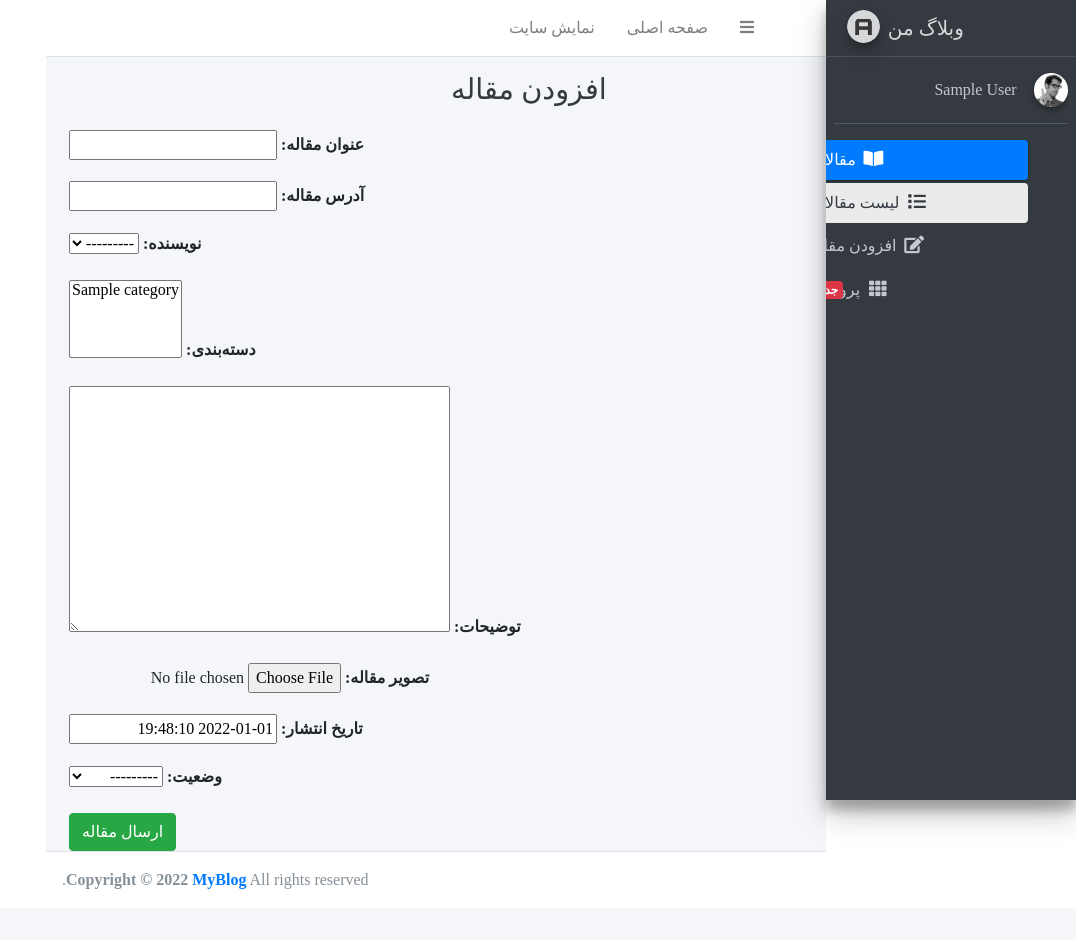
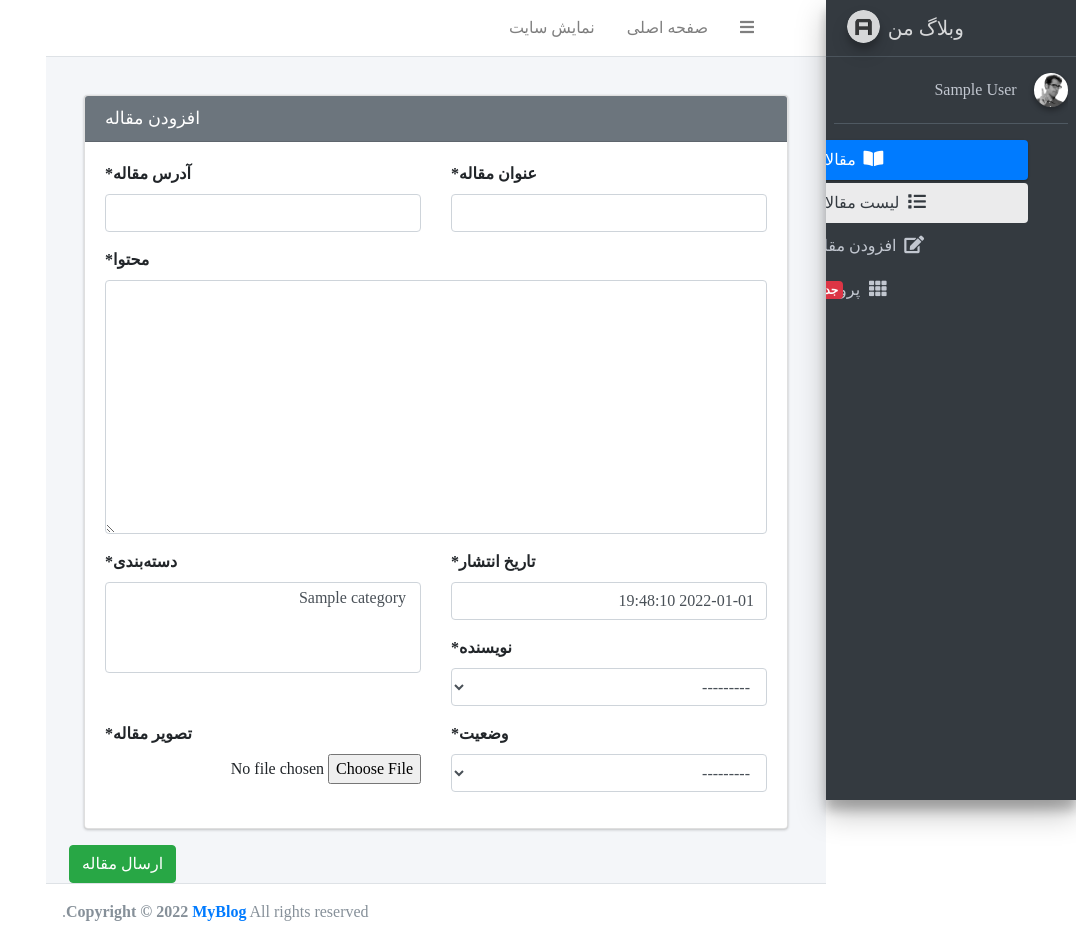
Before and after one commit to MohammadMahdi-Akhondi/django-blog, a Django app: page /account/article/create in a window 1280 px wide. Shown: the whole page, without its empty margins (204-1280 px from the left). Before the commit the page ends 889 px from the top, so only its background shows below. Run offline with Django 3.2, Linux system fonts and the light colour scheme; a user stored in the database is signed in; tables that the repository leaves empty hold one stand-in row (values such as "Sample post"); some libraries are stand-ins or nearby versions; some web fonts are replaced.

Commit message:
Styling the page 'Add article'

```diff
--- a/blog/models.py
+++ b/blog/models.py
@@ -48,7 +48,7 @@ class Article(models.Model):
     slug        = models.SlugField(max_length=50, unique=True, verbose_name='آدرس مقاله')
     author      = models.ForeignKey(User, null=True, on_delete=models.SET_NULL, related_name='articles', verbose_name='نویسنده')
     category    = models.ManyToManyField(Category, verbose_name="دسته‌بندی", related_name="articles")
-    description = models.TextField(verbose_name='توضیحات')
+    description = models.TextField(verbose_name='محتوا')
     thumbnail   = models.ImageField(upload_to="images",verbose_name='تصویر مقاله')
     publish     = models.DateTimeField(default=timezone.now, verbose_name='تاریخ انتشار')
     created     = models.DateTimeField(auto_now_add=True)
--- a/config/settings.py
+++ b/config/settings.py
@@ -43,6 +43,7 @@ INSTALLED_APPS = [
     'account.apps.AccountConfig',
     'extensions',
     'widget_tweaks',
+    'crispy_forms',
 ]
 
 MIDDLEWARE = [
@@ -123,6 +124,8 @@ USE_TZ = True
 # Static files (CSS, JavaScript, Images)
 # https://docs.djangoproject.com/en/2.2/howto/static-files/
 
+CRISPY_TEMPLATE_PACK = 'bootstrap4'
+
 STATIC_URL = '/static/'
 # STATIC_ROOT = os.path.join(BASE_DIR, 'static')
 STATICFILES_DIRS = [
--- a/requirements.txt
+++ b/requirements.txt
@@ -1,5 +1,6 @@
 certifi==2020.6.20
 Django==2.2.5
+django-crispy-forms==1.13.0
 django-widget-tweaks==1.4.12
 Pillow==8.4.0
 pytz==2021.3
--- a/templates/blog/article_detail.html
+++ b/templates/blog/article_detail.html
@@ -49,11 +49,11 @@
                       {% endfor %}
                       <a href="post-details.html"><h4>{{ object.title }}</h4></a>
                       <ul class="post-info">
-                        <li><a href="#">Mahdi</a></li>
+                        <li><a href="{% url 'blog:author' object.author %}">{{ object.author.get_full_name }}</a></li>
                         <li><a href="#">{{ object.jpublish }}</a></li>
                         <li><a href="#">۴ دیدگاه</a></li>
                       </ul>
-                      {{ object.description | linebreaks }}
+                      {{ object.description | safe }}
                     </div>
                   </div>
                 </div>
--- a/templates/blog/list.html
+++ b/templates/blog/list.html
@@ -44,7 +44,7 @@
                           <li><a href="">{{ article.jpublish }}</a></li>
                           <li><a href="">4 Comments</a></li>
                         </ul>
-                        <p>{{ article.description | truncatewords:20 }}</p>
+                        <p>{{ article.description | striptags | truncatewords:20 }}</p>
                       </div>
                     </div>
                   </div>
--- a/templates/registration/article-create-update.html
+++ b/templates/registration/article-create-update.html
@@ -1,13 +1,48 @@
 {% extends './base.html' %}
 
-{% block title %}
+{% load crispy_forms_tags %}
+
+{% block title-meta %}
     افزودن مقاله
 {% endblock %}
 
 {% block main %}
     <form method="post" enctype="multipart/form-data">
         {% csrf_token %}
-        {{ form.as_p }}
+        <div class="col-md-12">
+            <div class="card card-secondary">
+                <div class="card-header">
+                <h3 class="card-title mb-0 float-left">افزودن مقاله</h3>
+                </div>
+                <!-- /.card-header -->
+                <div class="card-body">
+                    <div class="row">
+                        <div class="col-6">
+                            {{ form.title|as_crispy_field }}
+                        </div>
+                        <div class="col-6">
+                            {{ form.slug|as_crispy_field }}
+                        </div>
+                        <div class="col-12">
+                            {{ form.description|as_crispy_field }}
+                        </div>
+                        <div class="col-6">
+                            {{ form.publish|as_crispy_field }}
+                            {{ form.author|as_crispy_field }}
+                        </div>
+                        <div class="col-6">
+                            {{ form.category|as_crispy_field }}
+                        </div>
+                        <div class="col-6">
+                            {{ form.status|as_crispy_field }}
+                        </div>
+                        <div class="col-6">
+                            {{ form.thumbnail|as_crispy_field }}
+                        </div>
+                    </div>
+                </div>
+            </div>
+        </div>
         <button class="btn btn-success">ارسال مقاله</button>
     </form>
 {% endblock %}
--- a/templates/registration/base.html
+++ b/templates/registration/base.html
@@ -5,7 +5,9 @@
 <head>
   <meta charset="utf-8">
   <meta http-equiv="X-UA-Compatible" content="IE=edge">
-  <title>وبلاگ من</title>
+  <title>
+    {% block title-meta %}{% endblock %}
+  </title>
   <!-- Tell the browser to be responsive to screen width -->
   <meta name="viewport" content="width=device-width, initial-scale=1">
   <!-- Font Awesome -->
@@ -66,7 +68,7 @@
     <div class="container-fluid">
     <div class="row mb-2">
       <div class="col-sm-6">
-      <h1 class="m-0 text-dark">{% block title %}عنوان صفحه{% endblock %}</h1>
+      <h1 class="m-0 text-dark">{% block title %}{% endblock %}</h1>
       </div><!-- /.col -->
     </div><!-- /.row -->
     </div><!-- /.container-fluid -->
--- a/templates/registration/home.html
+++ b/templates/registration/home.html
@@ -1,8 +1,8 @@
 {% extends './base.html' %}
 
-{% block title %}
+{% block title %}{% block title-meta %}
     لیست مقالات
-{% endblock %}
+{% endblock %}{% endblock %}
 
 {% block main %}
 <div class="row">
@@ -28,7 +28,7 @@
             <td><img src="{{ article.thumbnail.url }}" width="120"></td>
             <td>{{ article.category_to_str }}</td>
             <td>{{ article.author }}</td>
-            <td>{{ article.description|truncatewords:20 }}</td>
+            <td>{{ article.description | striptags| truncatewords:20 }}</td>
             <td>{{ article.jpublish }}</td>
             <td>
             {% if article.status == "p" %}
```
Also changed, not shown: blog/migrations/0008_auto_20220117_1452.py (added).
